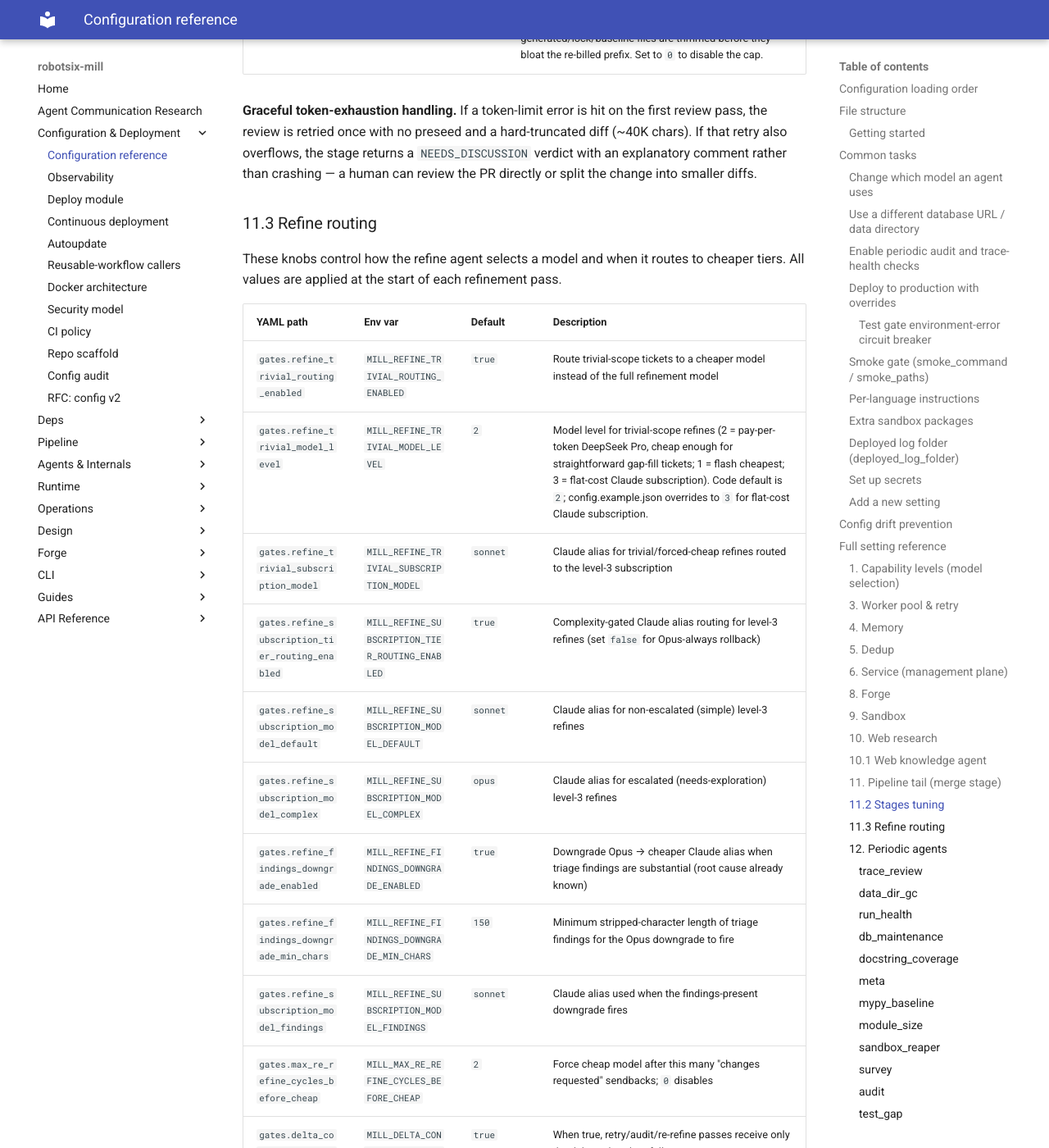
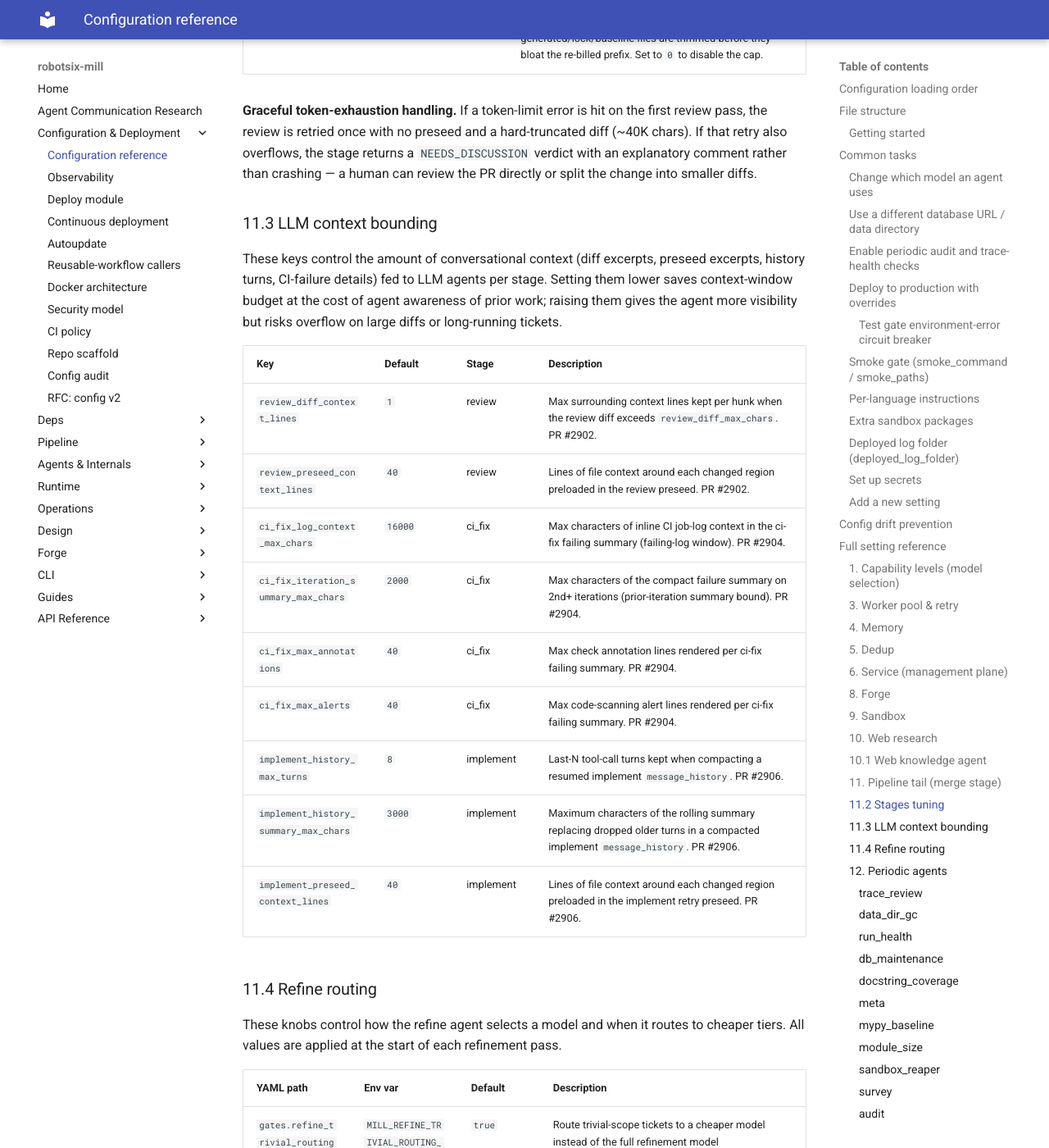
Before and after one commit to damien-robotsix/robotsix-mill, an MkDocs documentation site: the page built from docs/config/configuration.md, in a window 1280 px wide and 1400 px high, scrolled down 28199 px. Shown: the whole window at 82% size. Built offline with MkDocs 1.6.1 and Material for MkDocs 9.7.7, drawn with Linux system fonts in a browser that asks for light colours.

Commit message:
docs: document the LLM context-bounding config keys added by PRs #2902/#2904/#2906 (20260816T003037Z-docs-document-the-llm-context-bounding-c-89b4) (#2908)
Co-authored-by: robotsix-mill <mill@robotsix.local>

```diff
--- a/docs/config/configuration.md
+++ b/docs/config/configuration.md
@@ -621,7 +621,23 @@ stage returns a `NEEDS_DISCUSSION` verdict with an explanatory comment
 rather than crashing — a human can review the PR directly or split the
 change into smaller diffs.
 
-### 11.3 Refine routing
+### 11.3 LLM context bounding
+
+These keys control the amount of conversational context (diff excerpts, preseed excerpts, history turns, CI-failure details) fed to LLM agents per stage. Setting them lower saves context-window budget at the cost of agent awareness of prior work; raising them gives the agent more visibility but risks overflow on large diffs or long-running tickets.
+
+| Key | Default | Stage | Description |
+|-----|---------|-------|-------------|
+| `review_diff_context_lines` | `1` | review | Max surrounding context lines kept per hunk when the review diff exceeds `review_diff_max_chars`. PR #2902. |
+| `review_preseed_context_lines` | `40` | review | Lines of file context around each changed region preloaded in the review preseed. PR #2902. |
+| `ci_fix_log_context_max_chars` | `16000` | ci_fix | Max characters of inline CI job-log context in the ci-fix failing summary (failing-log window). PR #2904. |
+| `ci_fix_iteration_summary_max_chars` | `2000` | ci_fix | Max characters of the compact failure summary on 2nd+ iterations (prior-iteration summary bound). PR #2904. |
+| `ci_fix_max_annotations` | `40` | ci_fix | Max check annotation lines rendered per ci-fix failing summary. PR #2904. |
+| `ci_fix_max_alerts` | `40` | ci_fix | Max code-scanning alert lines rendered per ci-fix failing summary. PR #2904. |
+| `implement_history_max_turns` | `8` | implement | Last-N tool-call turns kept when compacting a resumed implement `message_history`. PR #2906. |
+| `implement_history_summary_max_chars` | `3000` | implement | Maximum characters of the rolling summary replacing dropped older turns in a compacted implement `message_history`. PR #2906. |
+| `implement_preseed_context_lines` | `40` | implement | Lines of file context around each changed region preloaded in the implement retry preseed. PR #2906. |
+
+### 11.4 Refine routing
 
 These knobs control how the refine agent selects a model and when it
 routes to cheaper tiers. All values are applied at the start of each
```
Also changed, not shown: changelog.d/20260816T003037Z-docs-document-the-llm-context-bounding-c-89b4.misc.md (added, +1 -0 lines).
